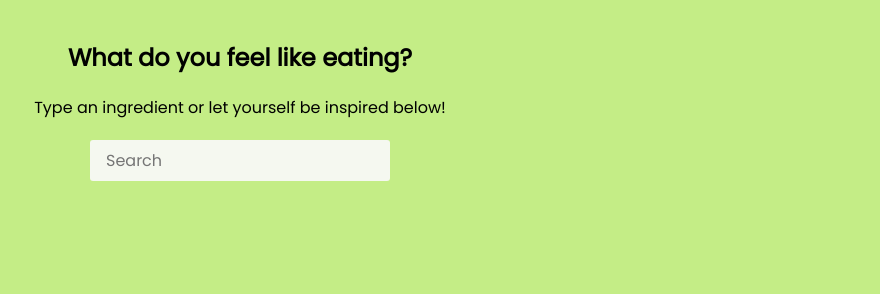
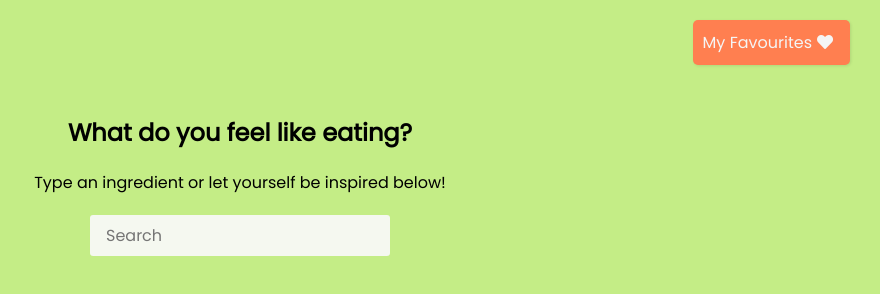
Before and after one commit to aweliego/recipe-app, a website with bundled scripts: page index.html in a window 1280 px wide. Shown: the whole page, without its empty margins (400-1280 px from the left). Built offline with nearby package versions, Linux system fonts and the light colour scheme; no server answers; files whose address does not match are found by name.

Commit message:
Add myFavourites button/page

```diff
--- a/index.html
+++ b/index.html
@@ -13,6 +13,11 @@
     />
   </head>
   <body>
+    <nav>
+      <a id="fav-btn" href="./favourites.html"
+        >My Favourites<i class="fas fa-heart"></i
+      ></a>
+    </nav>
     <header>
       <h2>What do you feel like eating?</h2>
       <span>Type an ingredient or let yourself be inspired below!</span>
--- a/src/script.mjs
+++ b/src/script.mjs
@@ -3,6 +3,7 @@ import { API_KEY } from './constants.mjs';
 const main = document.getElementById('main');
 const form = document.getElementById('form');
 const search = document.getElementById('search');
+const favBtn = document.getElementById('fav-btn');
 
 const API_URL = `https://api.spoonacular.com/recipes/random?apiKey=${API_KEY}&number=2`;
 
--- a/style.css
+++ b/style.css
@@ -8,6 +8,35 @@ body {
   background-color: rgba(171, 230, 82, 0.699);
   font-family: Poppins, sans-serif;
   margin: 0;
+}
+
+nav {
+  display: flex;
+  align-items: center;
+  justify-content: flex-end;
+  padding: 10px;
+}
+
+a {
+  text-decoration: none;
+  color: whitesmoke;
+  background-color: coral;
+  padding: 10px;
+  margin: 10px 20px 0 0;
+  border-radius: 5px;
+  box-shadow: 1px 1px 3px rgba(0, 0, 0, 0.1);
+}
+
+a:focus {
+  outline: 0;
+}
+
+a:active {
+  transform: scale(0.98);
+}
+
+.fa-heart {
+  margin-left: 5px;
 }
 
 header {
```
Also changed, not shown: favourites.html (added, +25 -0 lines).
